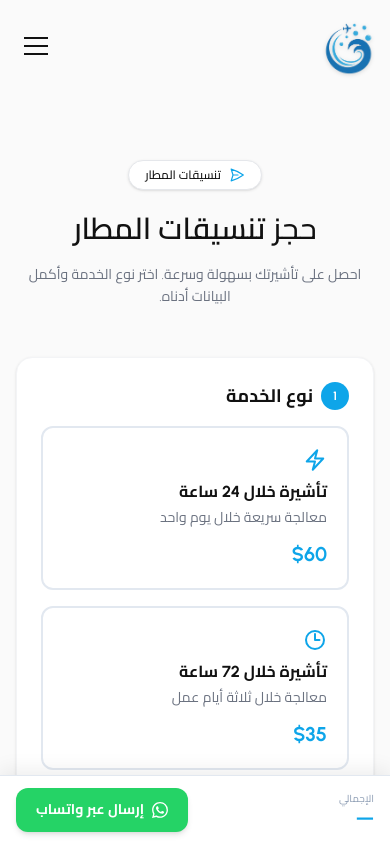
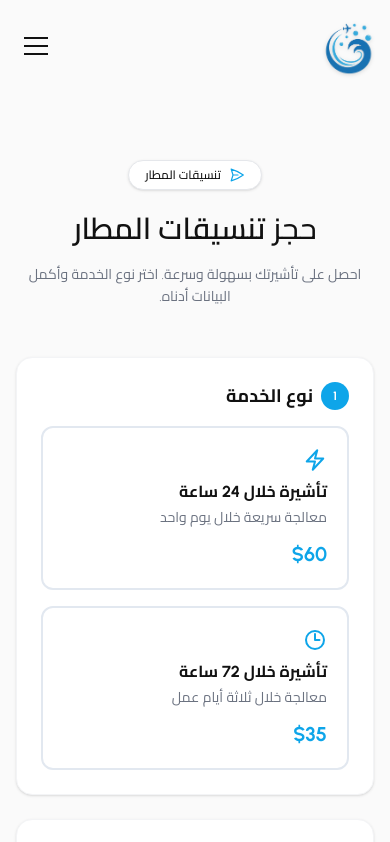
Before and after one commit to zakad00e2/oday, a Next.js app: page /airport-coordination in a window 390 px wide. Shown: the top 842 px of the page. Built offline with nearby package versions, Linux system fonts and the light colour scheme.

Commit message:
feat: implement AirportCoordination component for handling airport coordination requests and WhatsApp message generation.

```diff
--- a/components/AirportCoordination.tsx
+++ b/components/AirportCoordination.tsx
@@ -456,9 +456,9 @@ export default function AirportCoordination() {
                             <div className="lg:hidden h-24" />
                         </div>
 
-                        {/* ── Right: Sticky Price Card (desktop) ───── */}
-                        <div className="hidden lg:block w-80 shrink-0">
-                            <div className="sticky top-24 bg-white rounded-2xl border border-[#F3F4F6] shadow-md p-6 space-y-5">
+                        {/* ── Right/Bottom: Price Card ───── */}
+                        <div className="w-full lg:w-80 shrink-0">
+                            <div className="lg:sticky lg:top-24 bg-white rounded-2xl border border-[#F3F4F6] shadow-md p-6 space-y-5">
                                 <h3 className="text-base font-bold text-[#111] flex items-center gap-2">
                                     <svg className="w-5 h-5 text-[#0EA5E9]" fill="none" stroke="currentColor" strokeWidth={1.8} viewBox="0 0 24 24">
                                         <path strokeLinecap="round" strokeLinejoin="round" d="M2.25 18.75a60.07 60.07 0 0115.797 2.101c.727.198 1.453-.342 1.453-1.096V18.75M3.75 4.5v.75A.75.75 0 013 6h-.75m0 0v-.375c0-.621.504-1.125 1.125-1.125H20.25M2.25 6v9m18-10.5v.75c0 .414.336.75.75.75h.75m-1.5-1.5h.375c.621 0 1.125.504 1.125 1.125v9.75c0 .621-.504 1.125-1.125 1.125h-.375m1.5-1.5H21a.75.75 0 00-.75.75v.75m0 0H3.75m0 0h-.375a1.125 1.125 0 01-1.125-1.125V15m1.5 1.5v-.75A.75.75 0 003 15h-.75M15 10.5a3 3 0 11-6 0 3 3 0 016 0zm3 0h.008v.008H18V10.5zm-12 0h.008v.008H6V10.5z" />
@@ -552,28 +552,7 @@ export default function AirportCoordination() {
                 </div>
             )}
 
-            {/* ─── Fixed Mobile Bottom Bar ─────────────────── */}
-            <div className="lg:hidden fixed bottom-0 left-0 right-0 z-50 bg-white border-t border-[#E2E8F0] shadow-[0_-4px_20px_rgba(0,0,0,0.08)] px-4 py-3 flex items-center justify-between gap-3">
-                <div className="flex flex-col min-w-0">
-                    <span className="text-[10px] text-[#94A3B8] font-medium">الإجمالي</span>
-                    <span className="text-lg font-bold text-[#0EA5E9] leading-tight">
-                        {serviceType ? `$${total}` : "—"}
-                    </span>
-                </div>
-                <button
-                    type="submit"
-                    form="airport-form"
-                    disabled={loading}
-                    className="flex items-center justify-center gap-2 bg-[#25D366] text-white rounded-xl px-5 py-3 text-sm font-bold hover:bg-[#1da851] active:scale-[0.98] transition-all shadow-md disabled:opacity-60 disabled:cursor-not-allowed"
-                >
-                    {loading ? (
-                        <div className="w-4 h-4 border-2 border-white/30 border-t-white rounded-full animate-spin" />
-                    ) : (
-                        <svg className="w-4 h-4" fill="currentColor" viewBox="0 0 24 24"><path d="M17.472 14.382c-.297-.149-1.758-.867-2.03-.967-.273-.099-.471-.148-.67.15-.197.297-.767.966-.94 1.164-.173.199-.347.223-.644.075-.297-.15-1.255-.463-2.39-1.475-.883-.788-1.48-1.761-1.653-2.059-.173-.297-.018-.458.13-.606.134-.133.298-.347.446-.52.149-.174.198-.298.298-.497.099-.198.05-.371-.025-.52-.075-.149-.669-1.612-.916-2.207-.242-.579-.487-.5-.669-.51-.173-.008-.371-.01-.57-.01-.198 0-.52.074-.792.372-.272.297-1.04 1.016-1.04 2.479 0 1.462 1.065 2.875 1.213 3.074.149.198 2.096 3.2 5.077 4.487.709.306 1.262.489 1.694.625.712.227 1.36.195 1.871.118.571-.085 1.758-.719 2.006-1.413.248-.694.248-1.289.173-1.413-.074-.124-.272-.198-.57-.347m-5.421 7.403h-.004a9.87 9.87 0 01-5.031-1.378l-.361-.214-3.741.982.998-3.648-.235-.374a9.86 9.86 0 01-1.51-5.26c.001-5.45 4.436-9.884 9.888-9.884 2.64 0 5.122 1.03 6.988 2.898a9.825 9.825 0 012.893 6.994c-.003 5.45-4.437 9.884-9.885 9.884m8.413-18.297A11.815 11.815 0 0012.05 0C5.495 0 .16 5.335.157 11.892c0 2.096.547 4.142 1.588 5.945L.057 24l6.305-1.654a11.882 11.882 0 005.683 1.448h.005c6.554 0 11.89-5.335 11.893-11.893a11.821 11.821 0 00-3.48-8.413z" /></svg>
-                    )}
-                    {loading ? "جاري الإرسال..." : "إرسال عبر واتساب"}
-                </button>
-            </div>
+
         </section>
     );
 }
```
